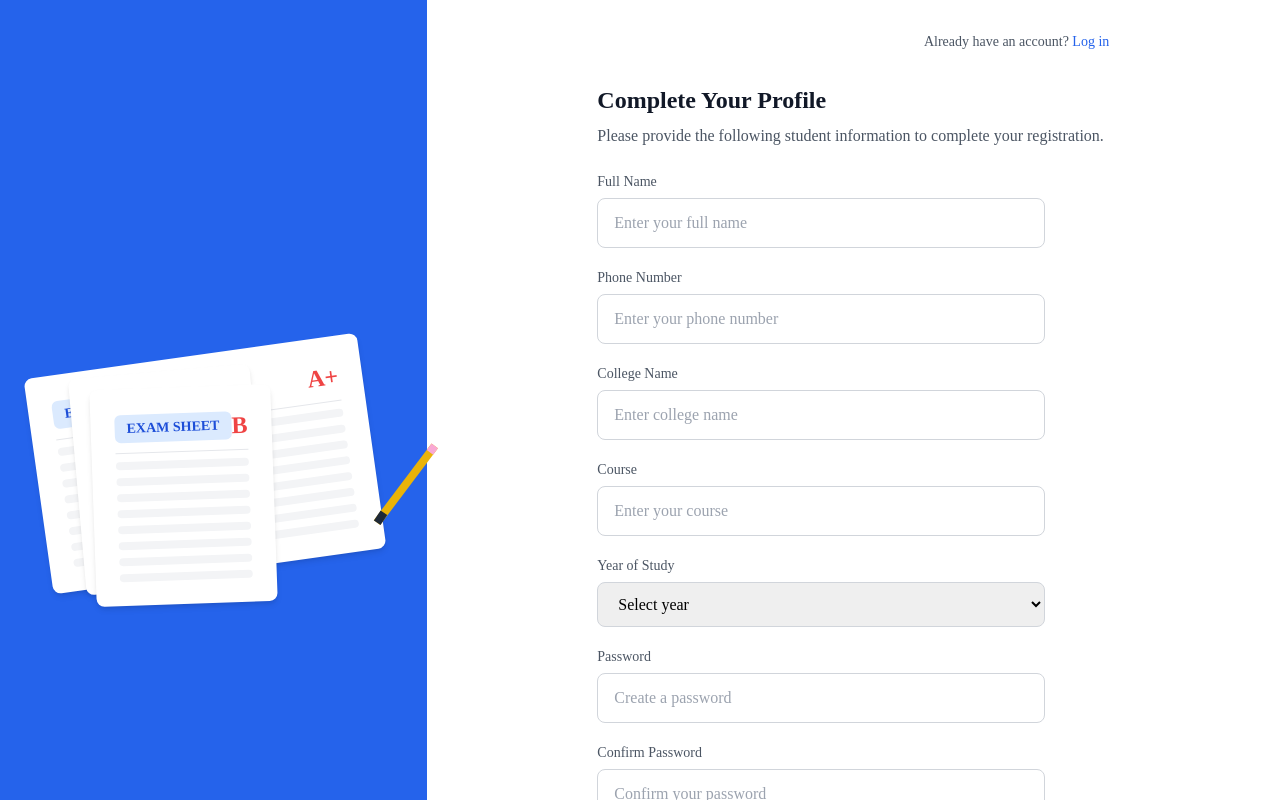
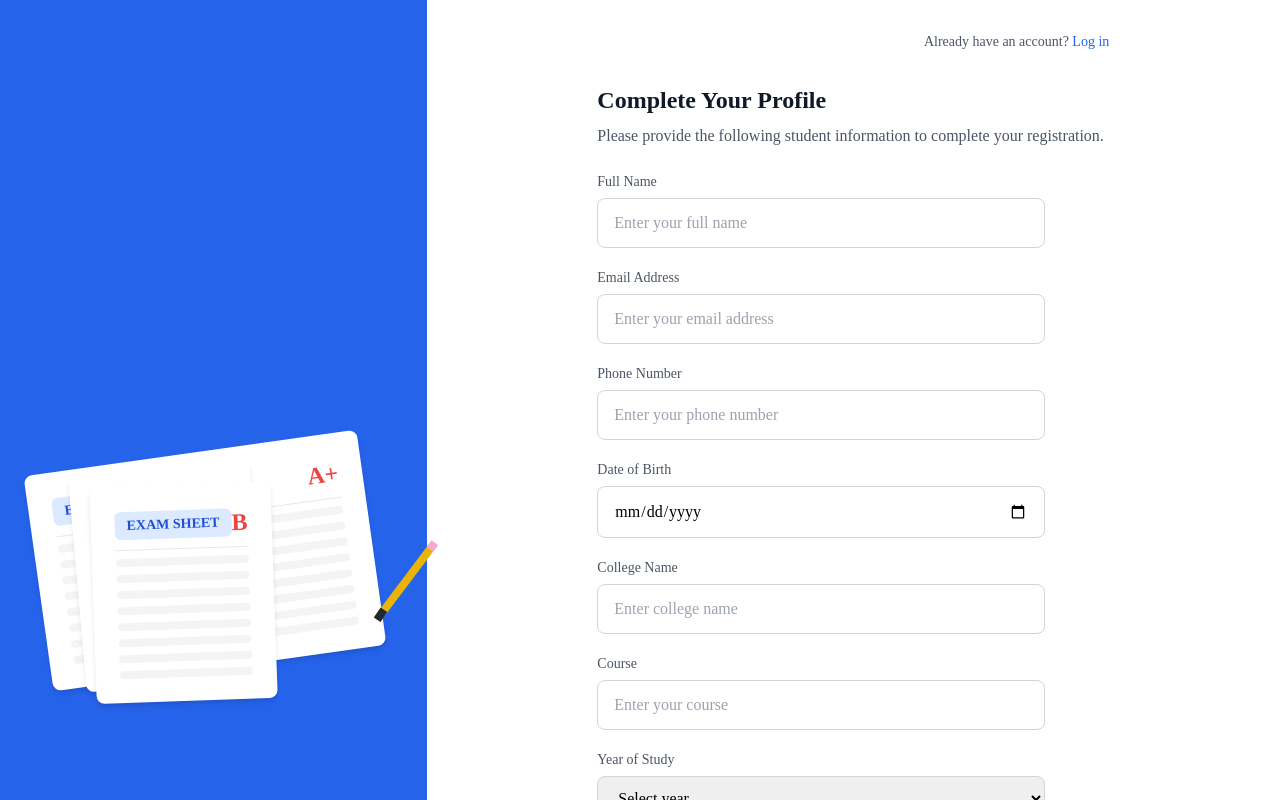
Before and after one commit to Thiru70/Test_Exam_Final, a React (Vite) app: page /info-form in a window 1280 px wide. Shown: the top 800 px of the page. Built offline with nearby package versions, Linux system fonts and the light colour scheme.

Commit message:
Api Integrated

```diff
--- a/package.json
+++ b/package.json
@@ -23,7 +23,7 @@
     "emailjs-com": "^3.2.0",
     "lucide-react": "^0.511.0",
     "primeicons": "^7.0.0",
-    "primereact": "^10.9.5",
+    "primereact": "^10.9.6",
     "prop-types": "^15.8.1",
     "react": "^18.3.1",
     "react-circular-progressbar": "^2.2.0",
--- a/src/Common/pages/InfoForm.jsx
+++ b/src/Common/pages/InfoForm.jsx
@@ -10,7 +10,9 @@ const InfoForm = () => {
 
   const [formData, setFormData] = useState({
     fullName: '',
+    email: '',
     phoneNumber: '',
+    dateOfBirth: '',
     password: '',
     confirmPassword: '',
     ...(userType === 'company' ? {
@@ -70,6 +72,22 @@ const InfoForm = () => {
           </div>
 
           <div className="flex flex-col gap-1.5">
+            <label htmlFor="email" className="text-sm text-gray-600 font-medium">
+              Email Address
+            </label>
+            <input
+              id="email"
+              name="email"
+              type="email"
+              value={formData.email}
+              onChange={handleChange}
+              className="px-4 py-3 border border-gray-300 rounded-lg focus:outline-none focus:ring-2 focus:ring-blue-500"
+              placeholder="Enter your email address"
+              required
+            />
+          </div>
+
+          <div className="flex flex-col gap-1.5">
             <label htmlFor="phoneNumber" className="text-sm text-gray-600 font-medium">
               Phone Number
             </label>
@@ -81,6 +99,22 @@ const InfoForm = () => {
               onChange={handleChange}
               className="px-4 py-3 border border-gray-300 rounded-lg focus:outline-none focus:ring-2 focus:ring-blue-500"
               placeholder="Enter your phone number"
+              required
+            />
+          </div>
+
+          <div className="flex flex-col gap-1.5">
+            <label htmlFor="dateOfBirth" className="text-sm text-gray-600 font-medium">
+              Date of Birth
+            </label>
+            <input
+              id="dateOfBirth"
+              name="dateOfBirth"
+              type="date"
+              value={formData.dateOfBirth}
+              onChange={handleChange}
+              className="px-4 py-3 border border-gray-300 rounded-lg focus:outline-none focus:ring-2 focus:ring-blue-500"
+              placeholder="DD-MM-YYYY"
               required
             />
           </div>
--- a/src/User/Components/FaceDetection.jsx
+++ b/src/User/Components/FaceDetection.jsx
@@ -73,7 +73,7 @@ const FaceDetectionComponent = ({ onNavigateToAudio }) => {
         await new Promise(resolve => (blazeScript.onload = resolve));
       }
 
-      // Load model explicitly from known working URL
+
       const model = await window.blazeface.load({
         modelUrl: 'https://cdn.jsdelivr.net/npm/@tensorflow-models/blazeface@0.0.7/model.json',
       });
```
Also changed, not shown: 1 other file (tests, documents, lock files or other folders).
